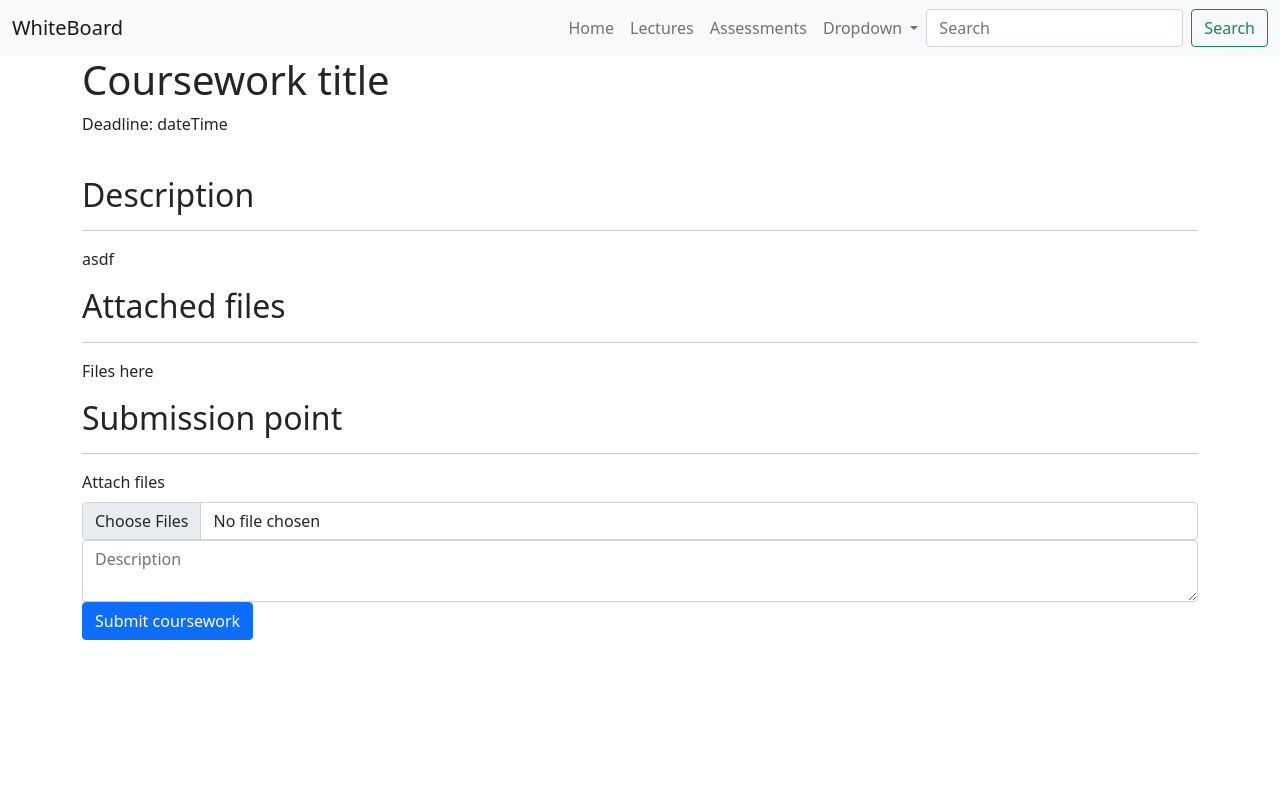
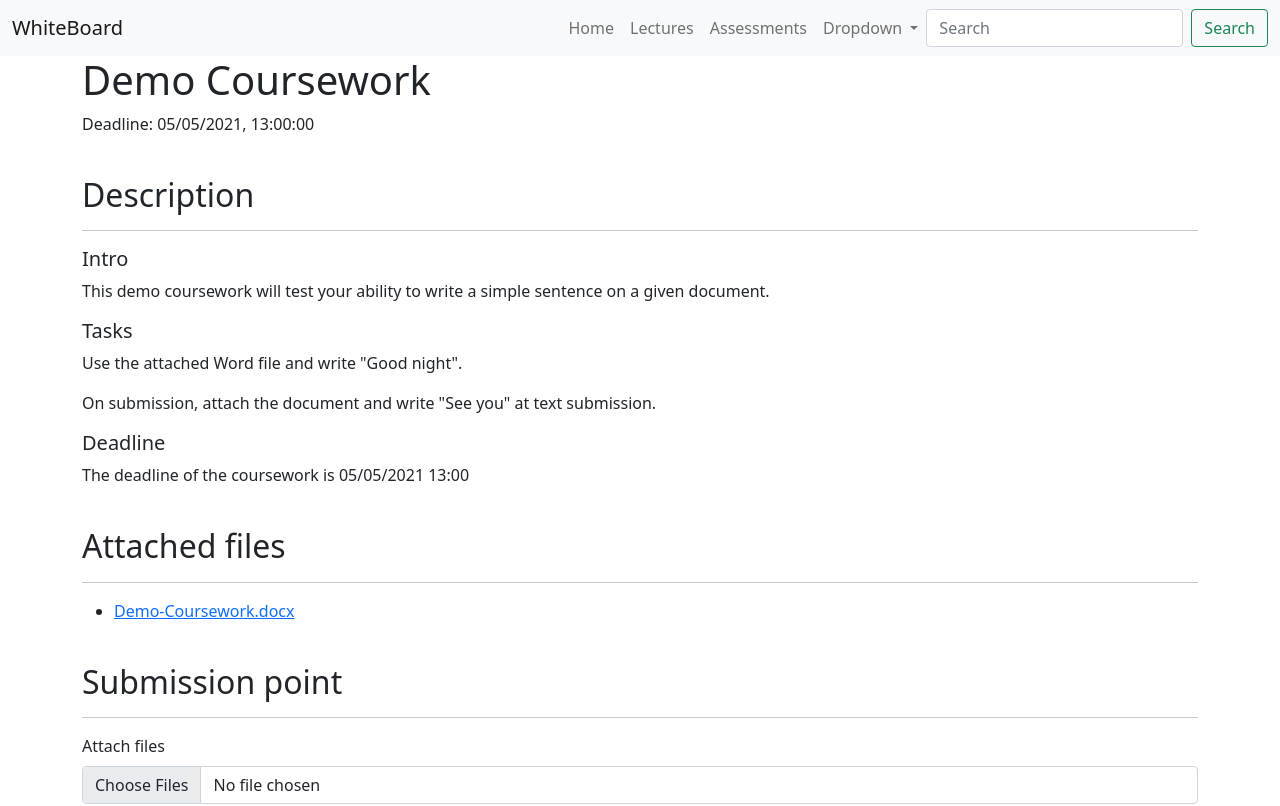
Before and after one commit to seunghun1ee/whiteboard-node-vue, a Vue app in the folder frontend/: page /coursework/1/ in a window 1280 px wide. Shown: the top 806 px of the page. Built offline with nearby package versions, Linux system fonts and the light colour scheme; no server answers.

Commit message:
coursework time countdown

```diff
--- a/frontend/src/components/assessmentDashboard.vue
+++ b/frontend/src/components/assessmentDashboard.vue
@@ -4,7 +4,11 @@
     <br>
     <h2>Exams</h2>
     <hr>
-    <div class="row row-cols-1 row-cols-sm-2">
+    <div class="row row-cols-1 row-cols-sm-3">
+      <div class="col">
+        <h3>Live Exam</h3>
+        <p>You don't have any live exams now</p>
+      </div>
       <div class="col">
         <h3>Exam today</h3>
         <p>You don't have any exams today</p>
@@ -13,7 +17,7 @@
         <h3>Upcoming exams</h3>
         <ul>
           <li>COMS10000 CS Basics - 10:00 20/May/2021</li>
-          <li>COMS10002 Theory thingy - 09:00 25/May/2021</li>
+          <li>COMS10002 Security - 09:00 25/May/2021</li>
         </ul>
       </div>
     </div>
@@ -22,7 +26,7 @@
     <hr>
     <ul>
       <li>
-        <a href="/coursework/1/">Lorem ipsum dolor - COMS10001 Mathematics for CS</a> - 10 days 12 hours left
+        <a href="/coursework/1/">Demo Coursework - COMS10001 Theory of Computation</a> - {{timeLeft}}
       </li>
     </ul>
   </div>
@@ -30,7 +34,20 @@
 
 <script>
 export default {
-  name: "assessmentDashboard"
+  name: "assessmentDashboard",
+  data() {
+    return {
+      date: new Date("2021-05-05T13:00:00"),
+      timeLeft: ""
+    }
+  },
+  created() {
+    const timeDifference = this.date.getTime() - Date.now();
+    const dayDifference = timeDifference / (1000 * 3600 * 24);
+    const daysOnly = Math.trunc(dayDifference);
+    const timeOnly = Math.trunc((dayDifference - daysOnly) * 24)
+    this.timeLeft = `${daysOnly} days ${timeOnly} hours left`;
+  }
 }
 </script>
 
--- a/frontend/src/components/assessments/coursework.vue
+++ b/frontend/src/components/assessments/coursework.vue
@@ -1,28 +1,57 @@
 <template>
   <div>
-    <h1>Coursework title</h1>
-    <p>Deadline: dateTime</p>
+    <h1>{{title}}</h1>
+    <p>Deadline: {{deadline.toLocaleString("en-GB")}}</p>
     <br>
     <h2>Description</h2>
     <hr>
-    <p>asdf</p>
+    <div v-html="description"></div>
+    <br>
     <h2>Attached files</h2>
     <hr>
-    <p>Files here</p>
+    <ul>
+      <li v-for="file in attachedFiles" :key="file.id">
+        <a href="#" v-on:click="downloadFile(file.filePath)">{{file.fileName}}</a>
+      </li>
+    </ul>
+    <br>
     <h2>Submission point</h2>
     <hr>
-    <form>
+    <form class="mb-3">
       <label class="form-label">Attach files</label>
-      <input class="form-control" placeholder="Attach files" type="file" multiple required>
-      <textarea class="form-control" placeholder="Description"></textarea>
-      <button class="btn btn-primary" type="submit">Submit coursework</button>
+      <input class="form-control mb-2" placeholder="Attach files" type="file" multiple required>
+      <textarea class="form-control mb-2" placeholder="Text Submission" style="height: 9rem"></textarea>
+      <button class="btn btn-primary" type="submit" v-on:click="submit">Submit coursework</button>
     </form>
   </div>
 </template>
 
 <script>
 export default {
-  name: "coursework"
+  name: "coursework",
+  data() {
+    return {
+      title: "Demo Coursework",
+      deadline: new Date("2021-05-05T13:00:00"),
+      description:
+          "<h5>Intro</h5>" +
+          " <p>This demo coursework will test your ability to write a simple sentence on a given document.</p>" +
+          "<h5>Tasks</h5> \n" +
+          " <p>Use the attached Word file and write \"Good night\".</p>" +
+          " <p>On submission, attach the document and write \"See you\" at text submission.</p>" +
+          " <h5>Deadline</h5>" +
+          " <p>The deadline of the coursework is 05/05/2021 13:00</p>",
+      attachedFiles: [{id: 0, fileName: "Demo-Coursework.docx", filePath: `${process.env.VUE_APP_BACKEND}/files/Demo-Coursework.docx`}]
+    }
+  },
+  methods: {
+    downloadFile(filePath) {
+      window.open(filePath);
+    },
+    submit() {
+      alert('Your coursework is submitted');
+    }
+  }
 }
 </script>
 
--- a/frontend/src/components/unit.vue
+++ b/frontend/src/components/unit.vue
@@ -16,7 +16,7 @@
     <div>
       <h2>Assessments</h2>
       <ul>
-        <li><a href="/coursework/1/">Lorem ipsum</a></li>
+        <li><a href="/coursework/1/">Demo Coursework</a></li>
       </ul>
     </div>
 
```
Also changed, not shown: 1 other file (tests, documents, lock files or other folders).
